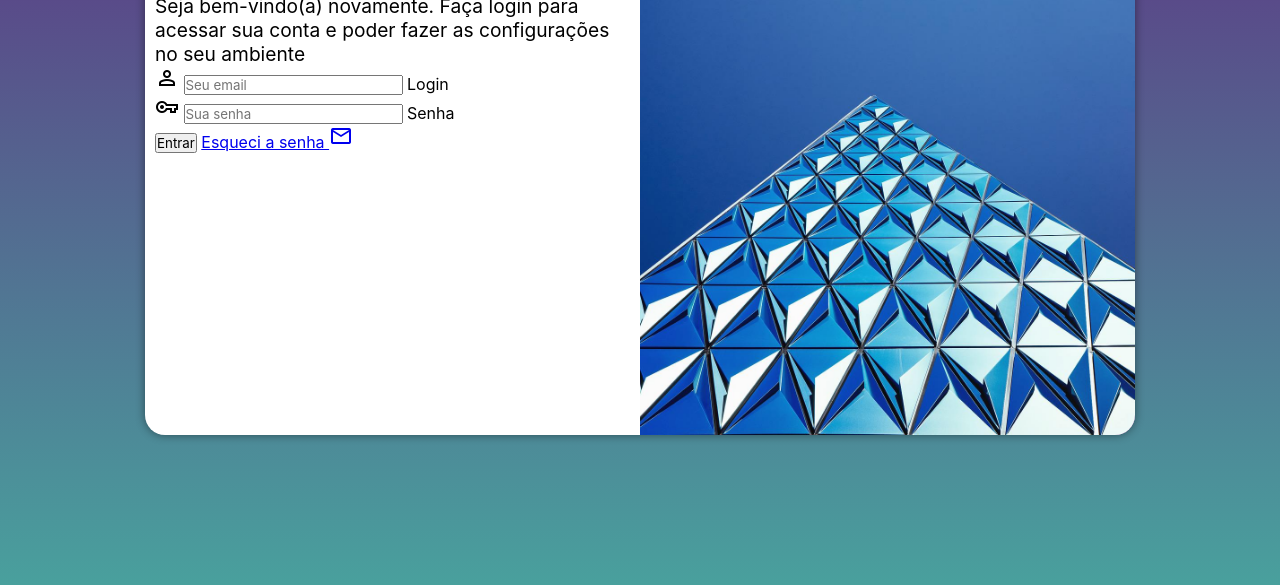
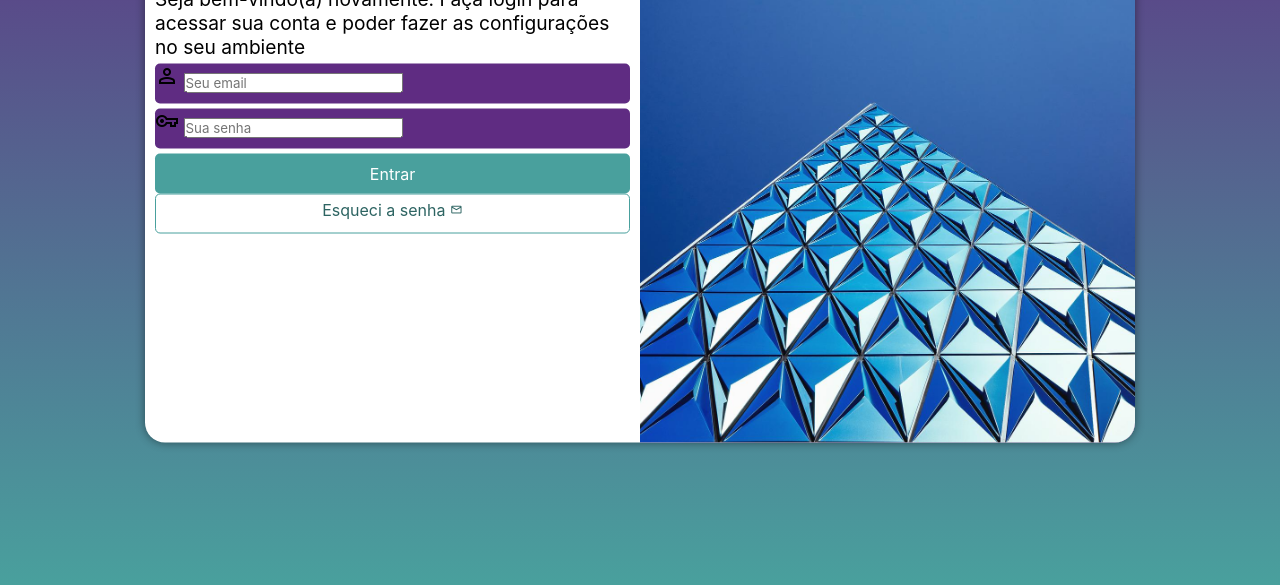
Before and after one commit to Matheus1199/projeto-login, a plain HTML site: page index.html in a window 1280 px wide. Shown: the part 215-800 px from the top of the page. Drawn offline with nearby package versions, Linux system fonts and the light colour scheme.

Commit message:
Formulário estilizado

```diff
--- a/estilos/style.css
+++ b/estilos/style.css
@@ -36,7 +36,7 @@ section#login {
 
     background-color: white;
     width: 250px;
-    height: 500px;
+    height: 515px;
     border-radius: 20px;
     box-shadow: 0px 0px 10px rgba(0, 0, 0, 0.452);
 
@@ -66,3 +66,54 @@ div#formulario > h1 {
 div#formulario > p {
     font-size: 0.8em;
 }
+
+form > div.campo {
+    background-color: #5f2c82;
+    width: 100%;
+    display: block;
+    height: 40px;
+    border-radius: 5px;
+    margin: 5px 0px;
+}
+
+div.campo > label {
+    display: none;
+}
+
+form > input[type=submit] {
+    display: block;
+    font-size: 1em;
+    width: 100%;
+    height: 40px;
+    background-color: #49a09d;
+    color: white;
+    border: none;
+    border-radius: 5px;
+    cursor: pointer;
+}
+
+form > input[type=submit]:hover {
+    background-color: #2d6462;
+}
+
+form > a.botao {
+    display: block;
+    text-align: center;
+    font-size: 1em;
+    width: 100%;
+    height: 40px;
+    background-color: white;
+    color: #2d6462;
+    border: 1px solid #49a09d;
+    border-radius: 5px;
+    text-decoration: none;
+    padding-top: 5px;
+}
+
+form > a.botao:hover {
+    background-color: #6cd3cf;
+}
+
+form > a.botao > i {
+    font-size: 0.8em;
+}
--- a/index.html
+++ b/index.html
@@ -11,9 +11,7 @@
 <body>
     <main>
         <section id="login">
-            <div id="imagem">
-
-            </div>
+            <div id="imagem"></div>
             <div id="formulario">
                 <h1>Login</h1>
                 <p>Seja bem-vindo(a) novamente. Faça login para acessar sua conta e poder fazer as configurações no seu ambiente</p>
@@ -29,7 +27,7 @@
                         <label for="isenha">Senha</label>
                     </div>
                     <input type="submit" value="Entrar">
-                    <a href="esqueci.html">Esqueci a senha <i class="material-symbols-outlined">mail</i></a>
+                    <a href="esqueci.html" class="botao">Esqueci a senha <i class="material-symbols-outlined">mail</i></a>
                 </form>
             </div>
         </section>
```
